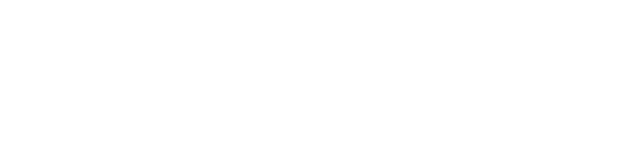
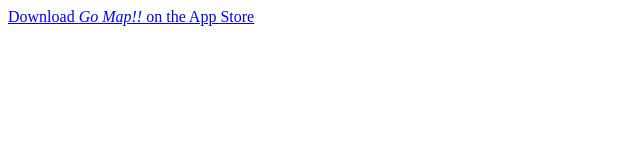
Before and after one commit to bryceco/gomaposm.com, a plain HTML site: page public_html/index.html in a window 1280 px wide. Shown: the whole page, without its empty margins (0-640 px from the left). Drawn offline with Linux system fonts and the light colour scheme.

Commit message:
Add simple download link to index.html

```diff
--- a/public_html/index.html
+++ b/public_html/index.html
@@ -4,5 +4,8 @@
     <title>Go Map!!</title>
   </head>
   <body>
+    <a href="https://apps.apple.com/us/app/go-map/id592990211">
+      Download <i>Go Map!!</i> on the App Store
+    </a>
   </body>
 </html>
```
